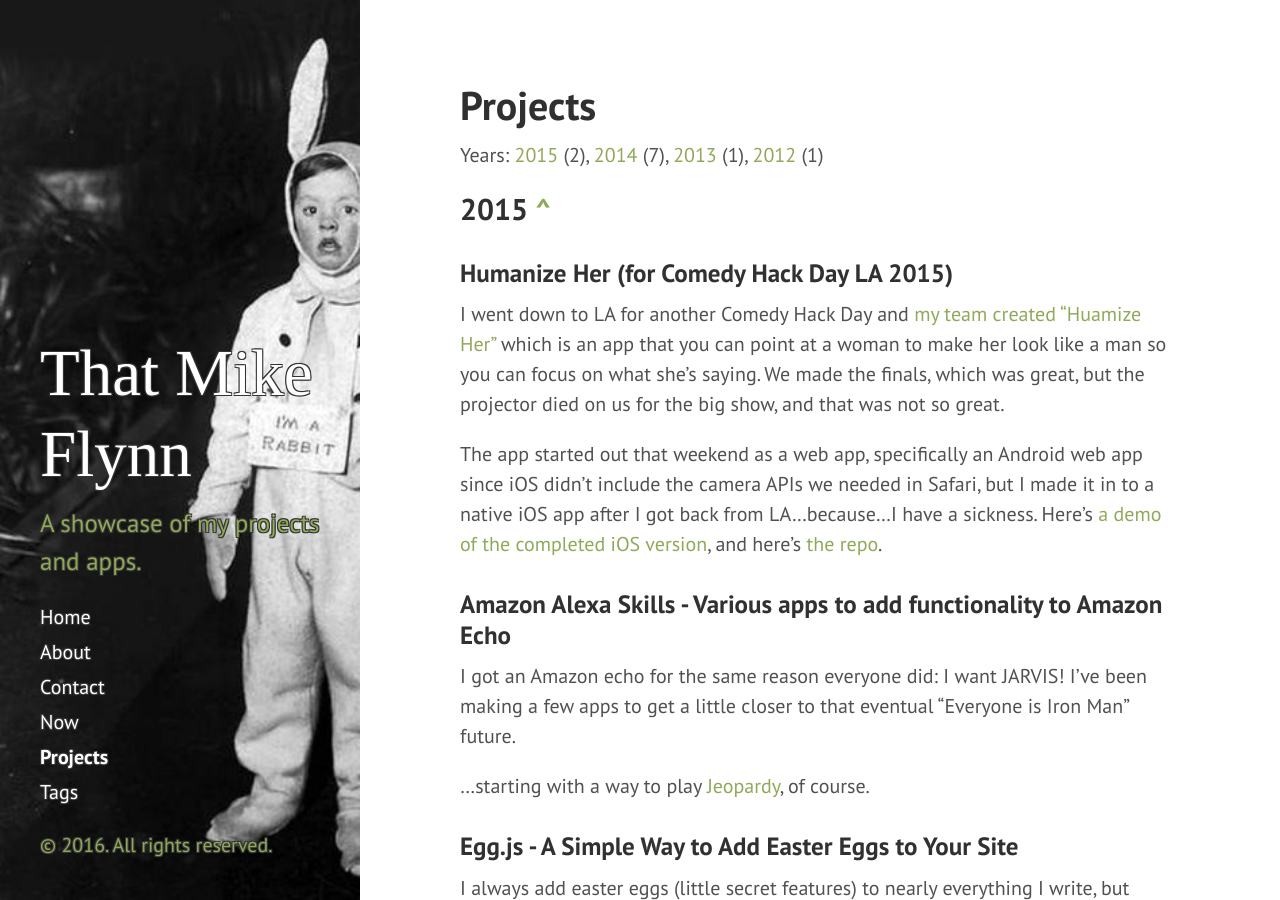
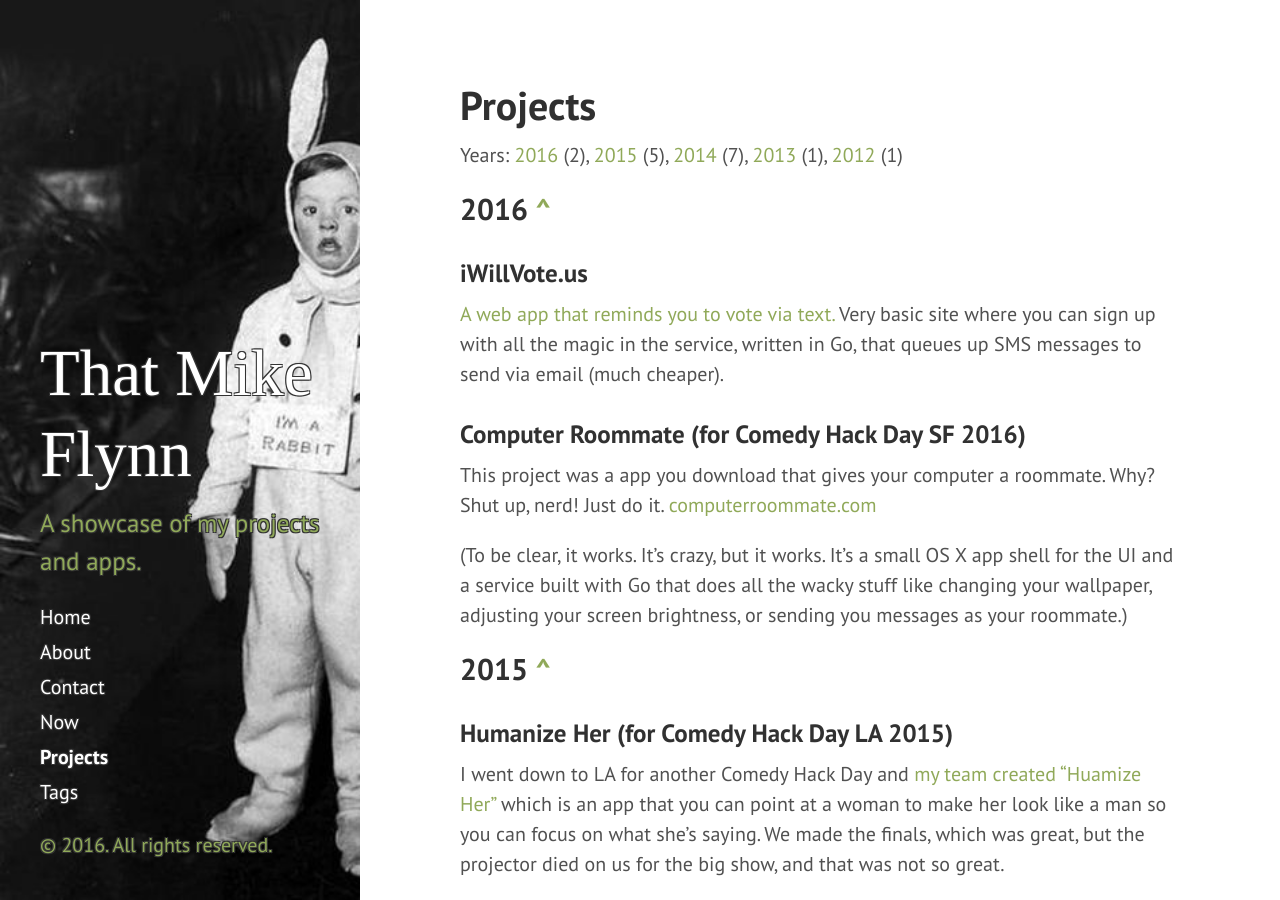
Before and after one commit to mikeflynn/thatmikeflynn.com-archive, a Jekyll site: the page built from projects.md, in a window 1280 px wide and 900 px high. Built offline with Jekyll 4.4.1, drawn with Linux system fonts in a browser that asks for light colours; nearby versions of some CDN libraries; some web fonts are replaced.

Commit message:
Updated project page.

```diff
--- a/post_ideas.txt
+++ b/post_ideas.txt
@@ -6,4 +6,3 @@ Living in the Google World
 Geeks can talk like people if they want to.
 What's up with people using a speakerphone for no reason?
 Why are Christmas cards still a thing?
-Ode to my old work laptop.
--- a/projects.md
+++ b/projects.md
@@ -4,7 +4,22 @@ title: Projects
 permalink: /projects/
 ---
 
-Years: [2015](#2015) (2), [2014](#2014) (7), [2013](#2013) (1), [2012](#2012) (1)
+Years: [2016](#2016) (2), [2015](#2015) (5), [2014](#2014) (7), [2013](#2013) (1), [2012](#2012) (1)
+
+<a name="2016"></a>
+## 2016 [&#94;](#top)
+
+<a name="iwillvote"></a>
+### iWillVote.us
+
+[A web app that reminds you to vote via text.](https://iwillvote.us) Very basic site where you can sign up with all the magic in the service, written in Go, that queues up SMS messages to send via email (much cheaper).
+
+<a name="computerroommate"></a>
+### Computer Roommate (for Comedy Hack Day SF 2016)
+
+This project was a app you download that gives your computer a roommate. Why? Shut up, nerd! Just do it. [computerroommate.com](http://computerroommate.com)
+
+(To be clear, it works. It's crazy, but it works. It's a small OS X app shell for the UI and a service built with Go that does all the wacky stuff like changing your wallpaper, adjusting your screen brightness, or sending you messages as your roommate.)
 
 <a name="2015"></a>
 ## 2015 [&#94;](#top)
```
